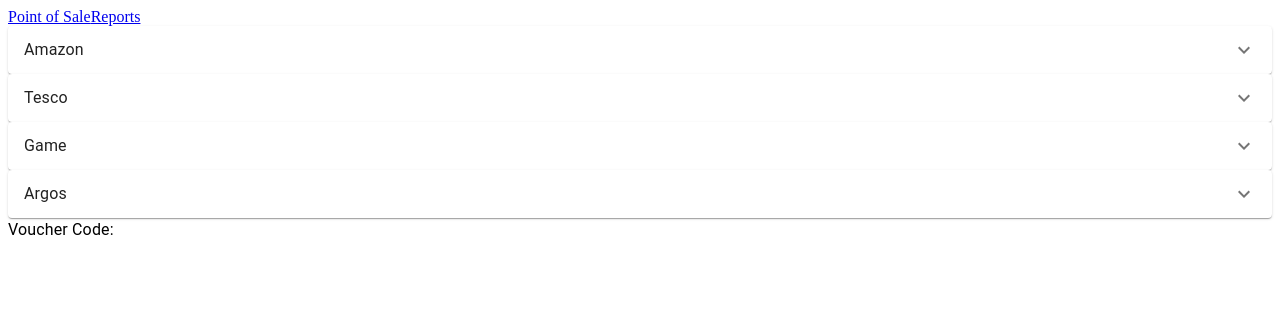
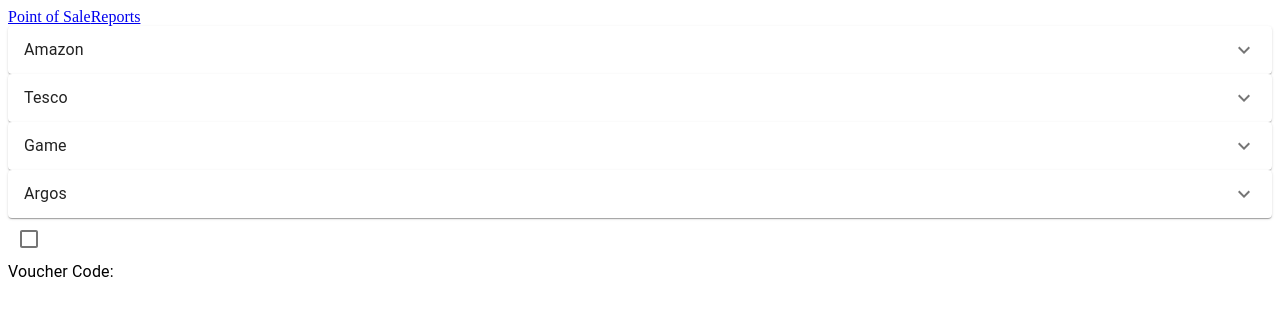
Before and after one commit to preacher2041/TokenGeneration, a React (Create React App) app: page /point-of-sale in a window 1280 px wide. Shown: the top 316 px of the page. Built offline with nearby package versions, Linux system fonts and the light colour scheme.

Commit message:
[LH] Added Error Handling Flag

```diff
--- a/src/components/ProductRow/ProductRowContainer.jsx
+++ b/src/components/ProductRow/ProductRowContainer.jsx
@@ -1,11 +1,10 @@
 import React, {Fragment} from 'react';
 import ProductRowView from './ProductRowView';
 
-const ProductRowContainer = ({productData, postTokenData, retailerID}) => {
+const ProductRowContainer = ({productData, postTokenData, retailerID, errorHandling}) => {
 
 	const handleClick = (typeID) => {
-		console.log('typeID: ', typeID);
-		postTokenData(typeID, retailerID);
+		postTokenData(typeID, retailerID, errorHandling);
 	};
 
 	return (
--- a/src/components/ProductRow/ProductRowRedux.jsx
+++ b/src/components/ProductRow/ProductRowRedux.jsx
@@ -3,8 +3,8 @@
 import ProductRowContainer from './ProductRowContainer';
 import {postTokenData} from './store/actions';
 
-const ProductRowRedux = ({productData, postTokenData, retailerID}) => (
-	<ProductRowContainer productData={productData} postTokenData={postTokenData} retailerID={retailerID}/>
+const ProductRowRedux = ({productData, postTokenData, retailerID, errorHandling}) => (
+	<ProductRowContainer productData={productData} postTokenData={postTokenData} retailerID={retailerID} errorHandling={errorHandling}/>
 );
 
 const mapStateToProps = state => ({
@@ -12,7 +12,7 @@
 });
 
 const mapDispatchToProps = dispatch => ({
-	postTokenData: (typeID, retailerID) => dispatch(postTokenData(typeID, retailerID)),
+	postTokenData: (typeID, retailerID, errorHandling) => dispatch(postTokenData(typeID, retailerID, errorHandling)),
 });
 
 export default connect(mapStateToProps, mapDispatchToProps)(ProductRowRedux);
--- a/src/components/ProductRow/store/actions.js
+++ b/src/components/ProductRow/store/actions.js
@@ -4,10 +4,11 @@
 	POST_TOKEN_DATA_FAILURE: 'POST_TOKEN_DATA_FAILURE',
 };
 
-export const postTokenData = (typeID, retailerID) => ({
+export const postTokenData = (typeID, retailerID, errorHandling) => ({
 	type: actionTypes.POST_TOKEN_DATA,
 	typeID,
-	retailerID
+	retailerID,
+	errorHandling
 });
 
 export const postTokenDataSuccess = (result) => ({
--- a/src/components/ProductRow/store/sagas.js
+++ b/src/components/ProductRow/store/sagas.js
@@ -13,7 +13,9 @@
 			method: 'POST',
 			headers: {
 				'Content-Type': 'application/json',
-				'cache-control': 'no-cache'
+				'cache-control': 'no-cache',
+				'Test-Fail' : action.errorHandling.errorHandlingEnabled
+
 			},
 			body: data
 		})
--- a/src/components/RetailersAccordion/RetailersAccordionContainer.jsx
+++ b/src/components/RetailersAccordion/RetailersAccordionContainer.jsx
@@ -1,11 +1,19 @@
 import React, {useState, Fragment} from 'react';
 import RetailersAccordionView from './RetailersAccordionView';
+import { Checkbox } from '@material-ui/core';
 
 const RetailerAccordionContainer = ({retailerData}) => {
 	const [expanded, setExpanded] = useState(false);
+	const [errorHandling, setErrorHandling] = useState({
+		errorHandlingEnabled: false
+	});
 
 	const handleChange = panel => (event, isExpanded) => {
 		setExpanded(isExpanded ? panel : false);
+	};
+
+	const handleCheckBoxChange = name => event => {
+		setErrorHandling({ ...errorHandling, [name]: event.target.checked });
 	};
 
 	return (
@@ -17,9 +25,19 @@
 					index={i}
 					accordionData={accordionData}
 					expanded={expanded}
-					handleChange={handleChange}/>
+					handleChange={handleChange}
+					errorHandling={errorHandling}
+				/>
 			)
 		})}
+			<Checkbox
+				checked={errorHandling.errorHandlingEnabled}
+				onChange={handleCheckBoxChange('errorHandlingEnabled')}
+				value="errorHandlingEnabled"
+				inputProps={{
+					'aria-label': 'primary checkbox',
+				}}
+			/>
 		</Fragment>
 	)
 };
--- a/src/components/RetailersAccordion/RetailersAccordionView.jsx
+++ b/src/components/RetailersAccordion/RetailersAccordionView.jsx
@@ -5,7 +5,7 @@
 
 import ProductRow from '../ProductRow';
 
-const RetailersAccordionView = ({index, accordionData, expanded, handleChange}) => (
+const RetailersAccordionView = ({index, accordionData, expanded, handleChange, errorHandling}) => (
 	<div className={styles.root}>
 		<ExpansionPanel expanded={expanded === `panel${index}`} onChange={handleChange(`panel${index}`)}>
 			<ExpansionPanelSummary
@@ -17,6 +17,7 @@
 			<ExpansionPanelDetails>
 				<ProductRow
 					retailerID={accordionData.retailerID}
+					errorHandling={errorHandling}
 				/>
 			</ExpansionPanelDetails>
 		</ExpansionPanel>
```
